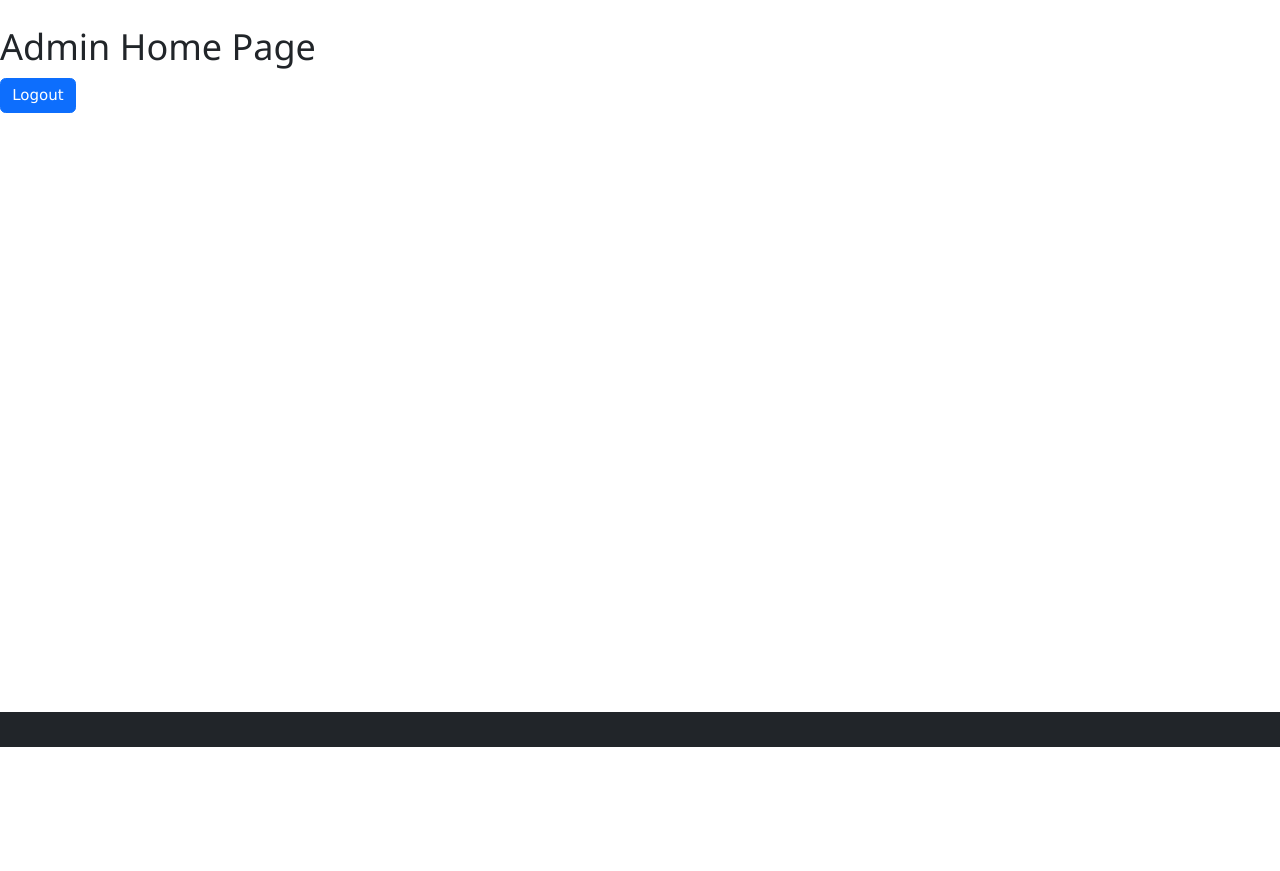
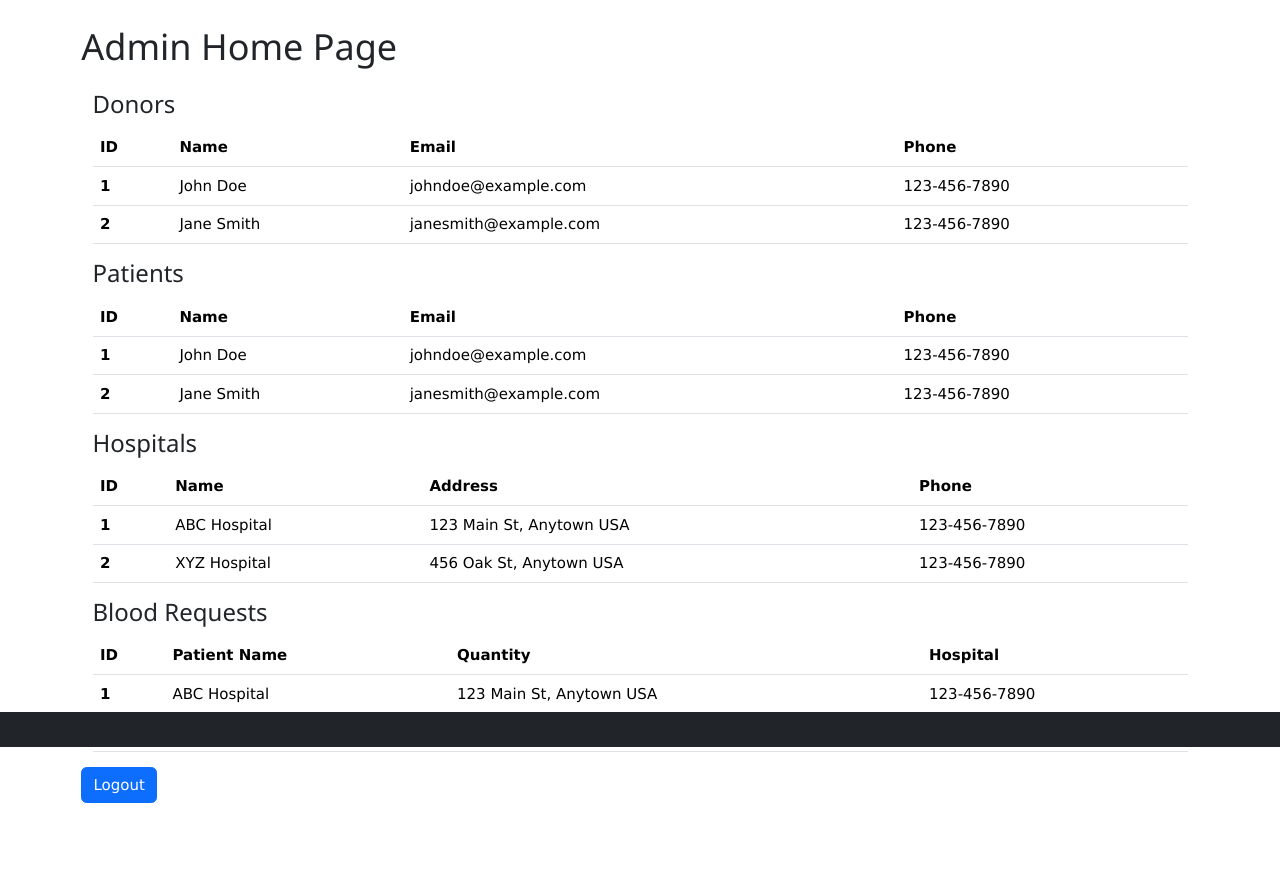
Before and after one commit to Hammadxjaved/repo1, a Django app: page /admin_user in a window 1280 px wide. Shown: the part 53-924 px from the top of the page. Before the commit the page ends 800 px from the top, so only its background shows below. Run offline with Django 3.2, Linux system fonts and the light colour scheme; a user stored in the database is signed in.

Commit message:
admin homepage

```diff
--- a/s_pro/admin_app/views.py
+++ b/s_pro/admin_app/views.py
@@ -1,14 +1,22 @@
 from django.shortcuts import render,HttpResponse,redirect
 from django.contrib.auth.models import User
 from django.contrib.auth import authenticate,login,logout
-from django.contrib.auth.decorators import login_required
+from django.contrib.auth.decorators import login_required,user_passes_test
+
 
 # Create your views here.
+
+
 @login_required(login_url='/admin_user_login')
 def a_index(request):
     return render(request,'index_admin.html')
 
 def a_login(request):
+    if 'uname' in request.session:
+        a=request.session['uname']
+        if a == "admin":
+            return redirect('/admin_user')
+
     if request.method=='POST':
         username=request.POST.get('username')
         pass1=request.POST.get('pass')
--- a/s_pro/templates/index_admin.html
+++ b/s_pro/templates/index_admin.html
@@ -6,7 +6,112 @@
 {% endblock head %}
 
 {% block body %}
+<div class="container">
     <h1>Admin Home Page</h1>
+    <div class="container mt-4">
+        <h3>Donors</h3>
+        <table class="table">
+          <thead>
+            <tr>
+              <th scope="col">ID</th>
+              <th scope="col">Name</th>
+              <th scope="col">Email</th>
+              <th scope="col">Phone</th>
+            </tr>
+          </thead>
+          <tbody>
+            <tr>
+              <th scope="row">1</th>
+              <td>John Doe</td>
+              <td>johndoe@example.com</td>
+              <td>123-456-7890</td>
+            </tr>
+            <tr>
+              <th scope="row">2</th>
+              <td>Jane Smith</td>
+              <td>janesmith@example.com</td>
+              <td>123-456-7890</td>
+            </tr>
+          </tbody>
+        </table>
+        <h3>Patients</h3>
+        <table class="table">
+          <thead>
+            <tr>
+              <th scope="col">ID</th>
+              <th scope="col">Name</th>
+              <th scope="col">Email</th>
+              <th scope="col">Phone</th>
+            </tr>
+          </thead>
+          <tbody>
+            <tr>
+              <th scope="row">1</th>
+              <td>John Doe</td>
+              <td>johndoe@example.com</td>
+              <td>123-456-7890</td>
+            </tr>
+            <tr>
+                <th scope="row">2</th>
+                <td>Jane Smith</td>
+                <td>janesmith@example.com</td>
+                <td>123-456-7890</td>
+              </tr>
+            </tbody>
+          </table>
+          <h3>Hospitals</h3>
+          <table class="table">
+            <thead>
+              <tr>
+                <th scope="col">ID</th>
+                <th scope="col">Name</th>
+                <th scope="col">Address</th>
+                <th scope="col">Phone</th>
+              </tr>
+            </thead>
+            <tbody>
+              <tr>
+                <th scope="row">1</th>
+                <td>ABC Hospital</td>
+                <td>123 Main St, Anytown USA</td>
+                <td>123-456-7890</td>
+              </tr>
+              <tr>
+                <th scope="row">2</th>
+                <td>XYZ Hospital</td>
+                <td>456 Oak St, Anytown USA</td>
+                <td>123-456-7890</td>
+              </tr>
+            </tbody>
+          </table>
+          <h3>Blood Requests</h3>
+          <table class="table">
+            <thead>
+              <tr>
+                <th scope="col">ID</th>
+                <th scope="col">Patient Name</th>
+                <th scope="col">Quantity</th>
+                <th scope="col">Hospital</th>
+              </tr>
+            </thead>
+            <tbody>
+              <tr>
+                <th scope="row">1</th>
+                <td>ABC Hospital</td>
+                <td>123 Main St, Anytown USA</td>
+                <td>123-456-7890</td>
+              </tr>
+              <tr>
+                <th scope="row">2</th>
+                <td>XYZ Hospital</td>
+                <td>456 Oak St, Anytown USA</td>
+                <td>123-456-7890</td>
+              </tr>
+            </tbody>
+          </table>
+        </div>
     <a href="admin_user_logout" class="btn btn-primary">Logout</a>
     {{ redirect_to_login_immediately }}
+
+</div>
     {% endblock body %}
```
Also changed, not shown: s_pro/db.sqlite3.
